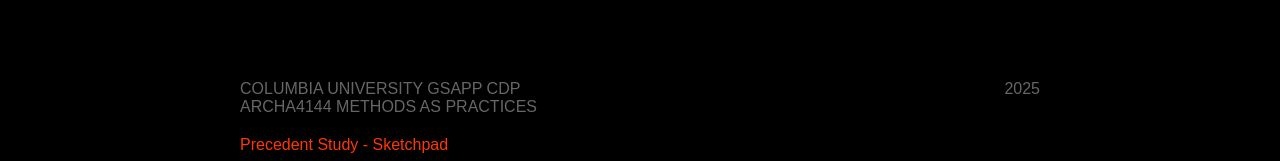
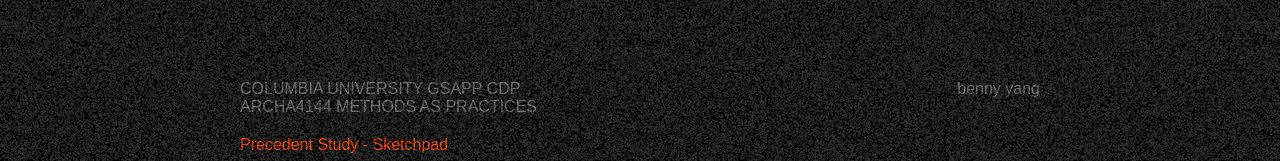
Before and after one commit to yumobennyyang/Methods-As-Practice, a plain HTML site: page index.html in a window 1280 px wide. Shown: the top 161 px of the page. Drawn offline with Linux system fonts and the light colour scheme; a web font is replaced by a local one.

Commit message:
final submission

```diff
--- a/index.html
+++ b/index.html
@@ -11,10 +11,12 @@
 <body>
 
     <main>
+
+        <div class="fuzzy-overlay"></div>
         <div class="header-container">
             <div class="header">
                 <div>COLUMBIA UNIVERSITY GSAPP CDP</div>
-                <div>2025</div>
+                <div>benny yang</div>
             </div>
 
             <div class="header">
@@ -255,7 +257,8 @@
                         <img src="./public/ontological1.png" alt="sketchpad6" class="image">
 
                         <div class="section2">INTERNAL DATA STRUCTURES</div>
-                        Under the hood, these structures define how things exist and are connected. These are the computational
+                        Under the hood, these structures define how things exist and are connected. These are the
+                        computational
                         substrates that hold and enforce the existence of all other entities.
                         <br><br>
                         Node-based structures: Each graphical object has a data node.
--- a/style.css
+++ b/style.css
@@ -13,6 +13,27 @@
   font-weight: bold;
   font-style: normal;
 }
+
+
+.fuzzy-overlay {
+  position:fixed;
+  inset: -500%;
+  background-image: url("./public/noise.png");
+  opacity: 20%;
+  z-index:10000;
+  pointer-events: none !important;
+  animation: shift 0.2s linear infinite both;
+}
+
+@keyframes shift {
+  0% {
+    transform: translate(10%, 10%);
+  }
+  100% {
+    transform: translate(-10%, -10%);
+  }
+}
+
 
 
 
```
Also changed, not shown: public/noise.png (added), public/noise2.png (added), 1 other file.
